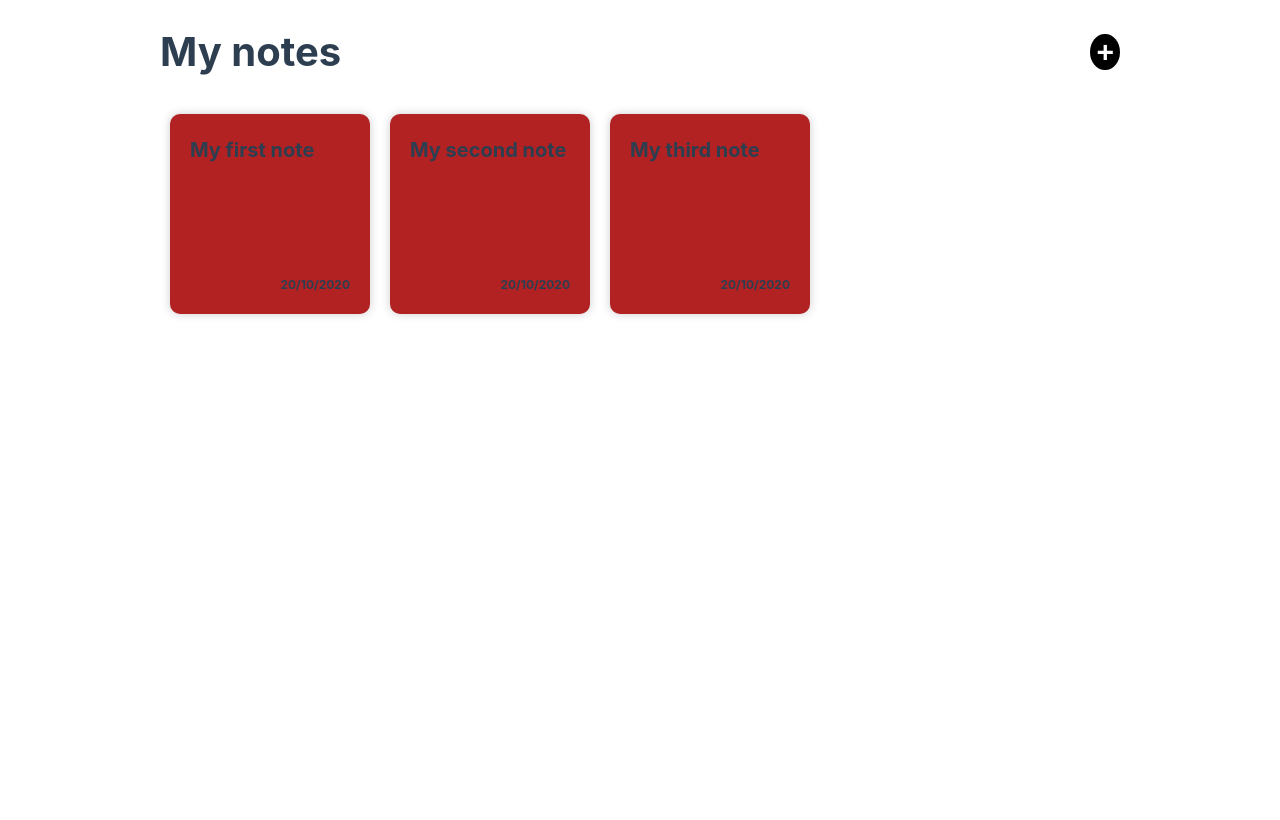
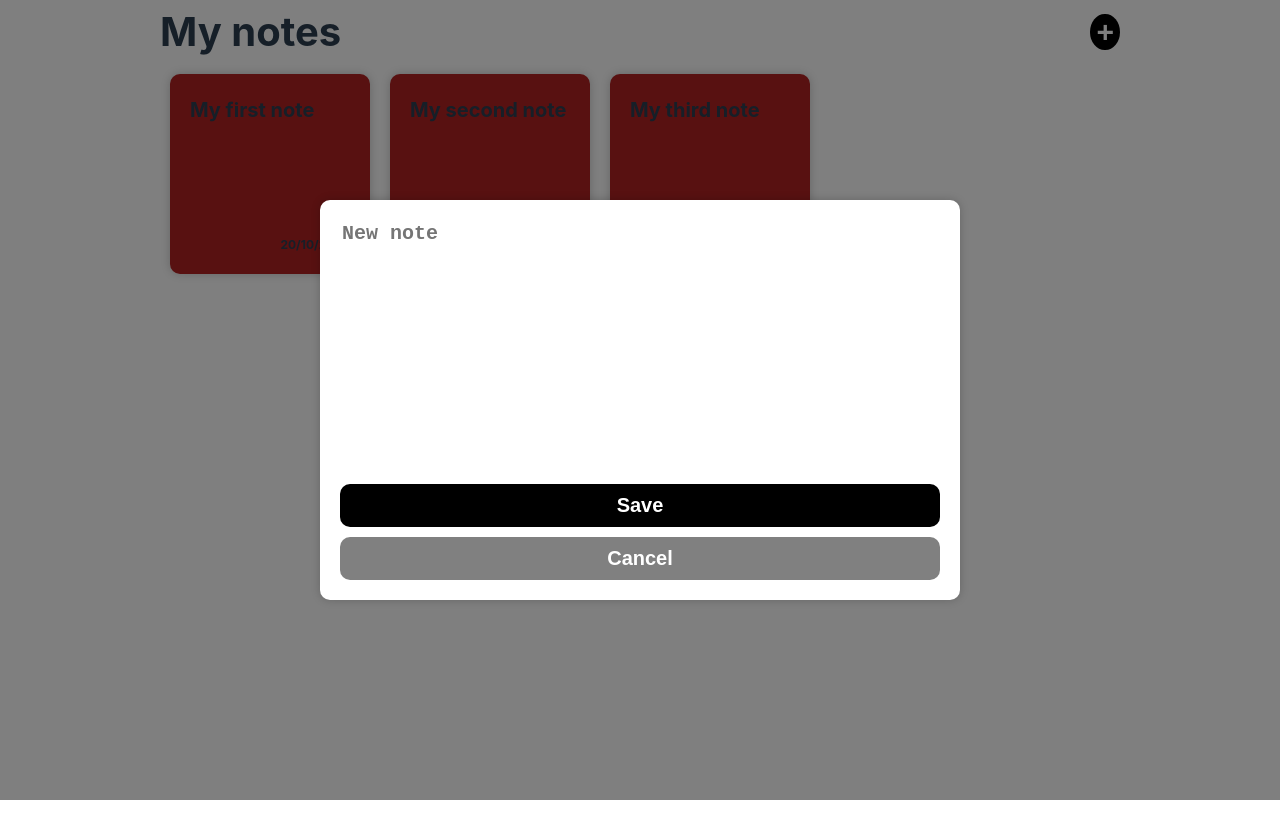
Before and after one commit to nazimbo/notes-app-vue, a Vue app: page / in a window 1280 px wide. Built offline with nearby package versions, Linux system fonts and the light colour scheme.

Commit message:
Add overlay and modal for creating new notes

```diff
--- a/src/App.vue
+++ b/src/App.vue
@@ -1,5 +1,12 @@
 <template>
   <main>
+    <div class="overlay">
+      <div class="modal">
+        <textarea id="new-note" name="new-note" placeholder="New note" cols="30" rows="10"></textarea>
+        <button>Save</button>
+        <button class="cancel">Cancel</button>
+      </div>
+    </div>
     <div class="container">
       <header>
         <h1>My notes</h1>
@@ -39,7 +46,6 @@ header {
   display: flex;
   justify-content: space-between;
   align-items: center;
-  margin: 20px 0;
 }
 
 h1 {
@@ -47,7 +53,7 @@ h1 {
   font-weight: bold;
 }
 
-button {
+header button {
   font-size: 30px;
   font-weight: bold;
   background: black;
@@ -87,4 +93,52 @@ button {
   font-weight: bold;
   text-align: right;
 }
+
+.overlay {
+  position: absolute;
+  width: 100%;
+  height: 100%;
+  background: rgba(0, 0, 0, 0.5);
+  z-index: 10;
+  display: flex;
+  justify-content: center;
+  align-items: center;
+}
+
+.modal {
+  position: relative;
+  background: white;
+  padding: 20px;
+  border-radius: 10px;
+  box-shadow: 0 0 10px rgba(0, 0, 0, 0.2);
+  width: 50%;
+  height: 50%;
+  display: flex;
+  flex-direction: column;
+}
+
+#new-note {
+  height: 100%;
+  resize: none;
+  border: none;
+  outline: none;
+  font-size: 20px;
+  font-weight: bold;
+}
+
+.modal button {
+  font-size: 20px;
+  font-weight: bold;
+  background: black;
+  color: white;
+  border: none;
+  border-radius: 10px;
+  padding: 10px;
+  cursor: pointer;
+  margin-top: 10px;
+}
+
+.modal .cancel {
+  background: gray;
+}
 </style>
```
